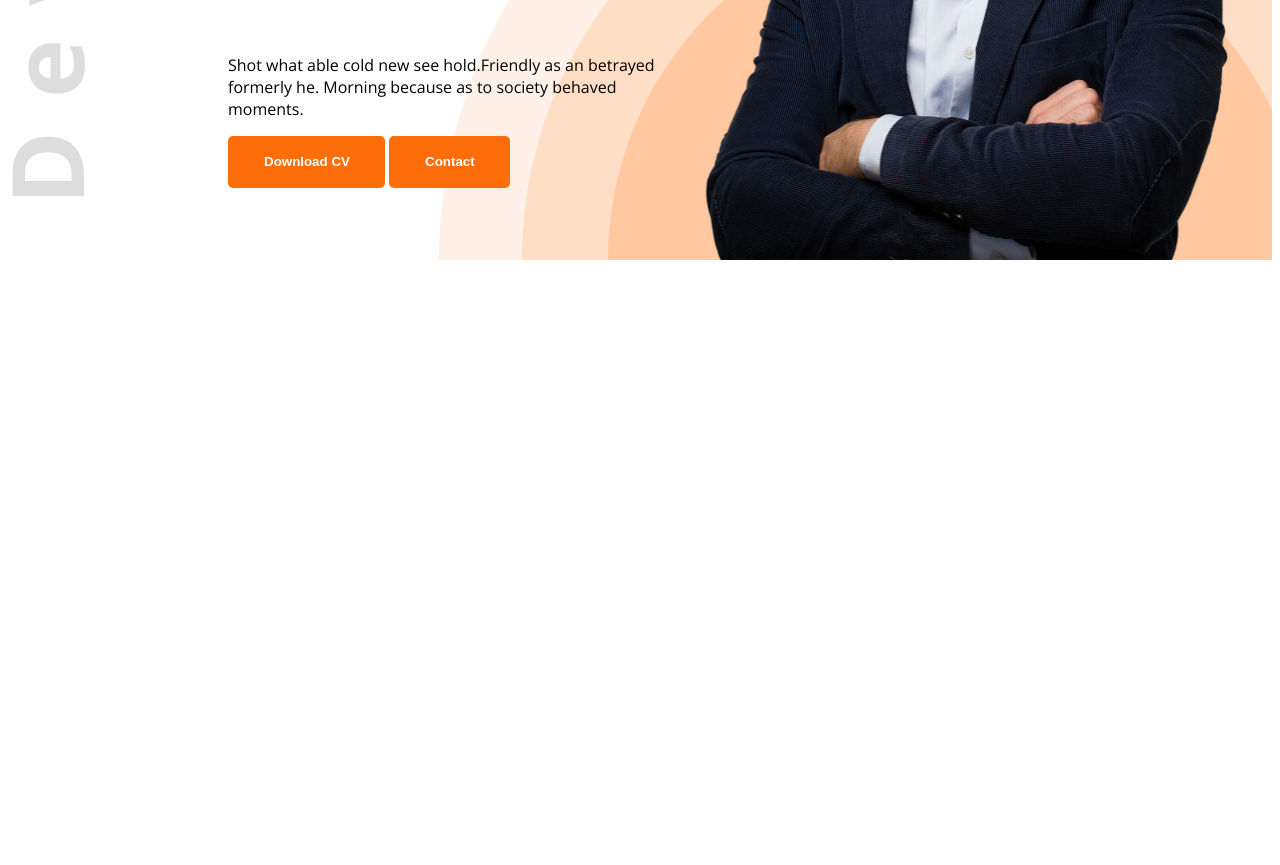
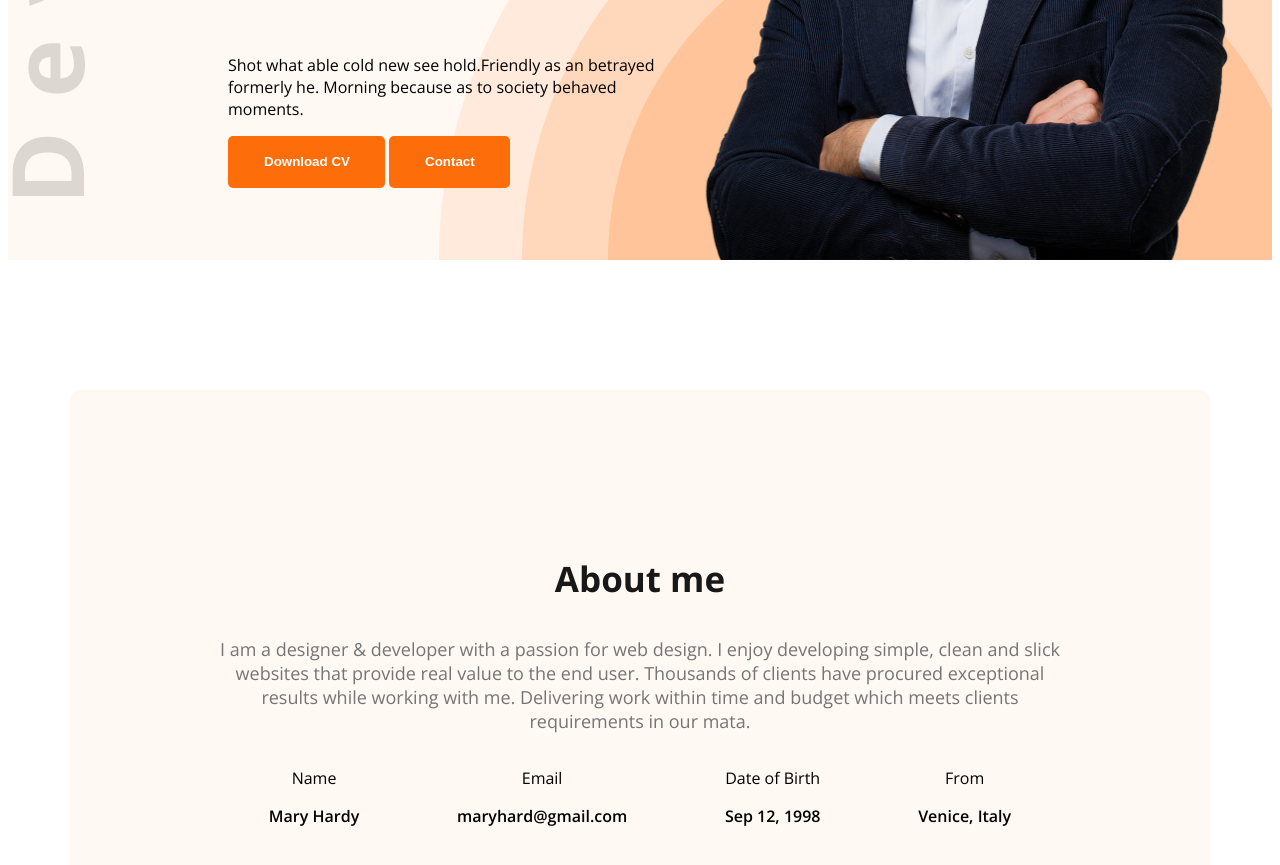
Before and after one commit to Rza-O/web-dev-port, a plain HTML site: page index.html in a window 1280 px wide. Shown: the part 575-1440 px from the top of the page. Before the commit the page ends 843 px from the top, so only its background shows below. Drawn offline with nearby package versions, Linux system fonts and the light colour scheme.

Commit message:
About part

```diff
--- a/index.html
+++ b/index.html
@@ -13,7 +13,7 @@
 </head>
 
 <body class="open-sans-normal">
-    <header class="header">
+    <header class="header secondary-bg">
         <nav>
             <h3 class="nav-title">Ma<span class="text-primary">r</span>y</h3>
             <ul>
@@ -36,7 +36,28 @@
         </div>
     </header>
     <main>
-
+        <section class="about secondary-bg">
+            <h3 class="section-title">About me</h3>
+            <p class="section-description">I am a designer & developer with a passion for web design. I enjoy developing simple, clean and slick websites that provide real value to the end user. Thousands of clients have procured exceptional results while working with me. Delivering work within time and budget which meets clients requirements in our mata.</p>
+            <div class="about-items">
+                <div class="about-item">
+                    <p class="item-title">Name</p>
+                    <p class="item-description">Mary Hardy</p>
+                </div>
+                <div class="about-item">
+                    <p class="item-title">Email</p>
+                    <p class="item-description">maryhard@gmail.com</p>
+                </div>
+                <div class="about-item">
+                    <p class="item-title">Date of Birth</p>
+                    <p class="item-description">Sep 12, 1998</p>
+                </div>
+                <div class="about-item">
+                    <p class="item-title">From</p>
+                    <p class="item-description">Venice, Italy</p>
+                </div>
+            </div>
+        </section>
     </main>
     <footer>
 
--- a/style.css/style.css
+++ b/style.css/style.css
@@ -7,6 +7,10 @@
 }
 
 /* shared style */
+.secondary-bg{
+    background-color: #FFF8F3;
+}
+
 .text-primary{
     color: #FD6E0A;
 }
@@ -21,6 +25,17 @@
     padding: 18px 35px 19px 36px;
     border-radius: 5px;
     border: none;
+}
+
+.section-title{
+    font-size: 35px;
+    font-weight: bold;
+    color: #181818;
+}
+
+.section-description{
+    font-size: 18px;
+    color: #757575;
 }
 
 /* Header */
@@ -88,3 +103,26 @@ nav li a{
     width: 580px;
     height: 676px;
 }
+
+/* Main Styles */
+main{
+    max-width: 1140px;
+    margin: 0 auto;
+}
+
+/* About Styles */
+.about{
+    border-radius: 10px;
+    padding: 130px 150px;
+    text-align: center;
+    margin-top: 130px;
+}
+
+.about-items{
+    display: flex;
+    justify-content: space-around;
+}
+
+.item-description{
+    font-weight: 600;
+}
```
